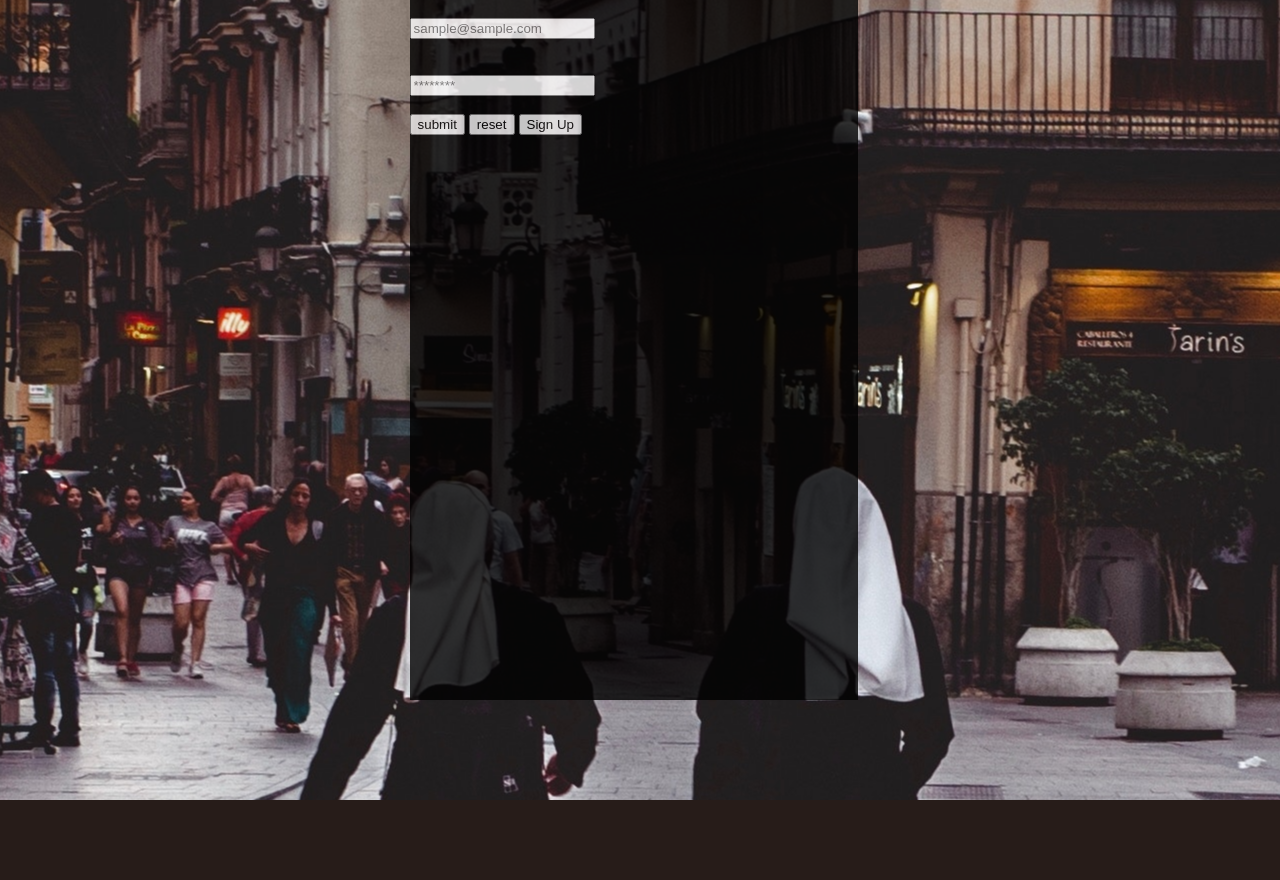
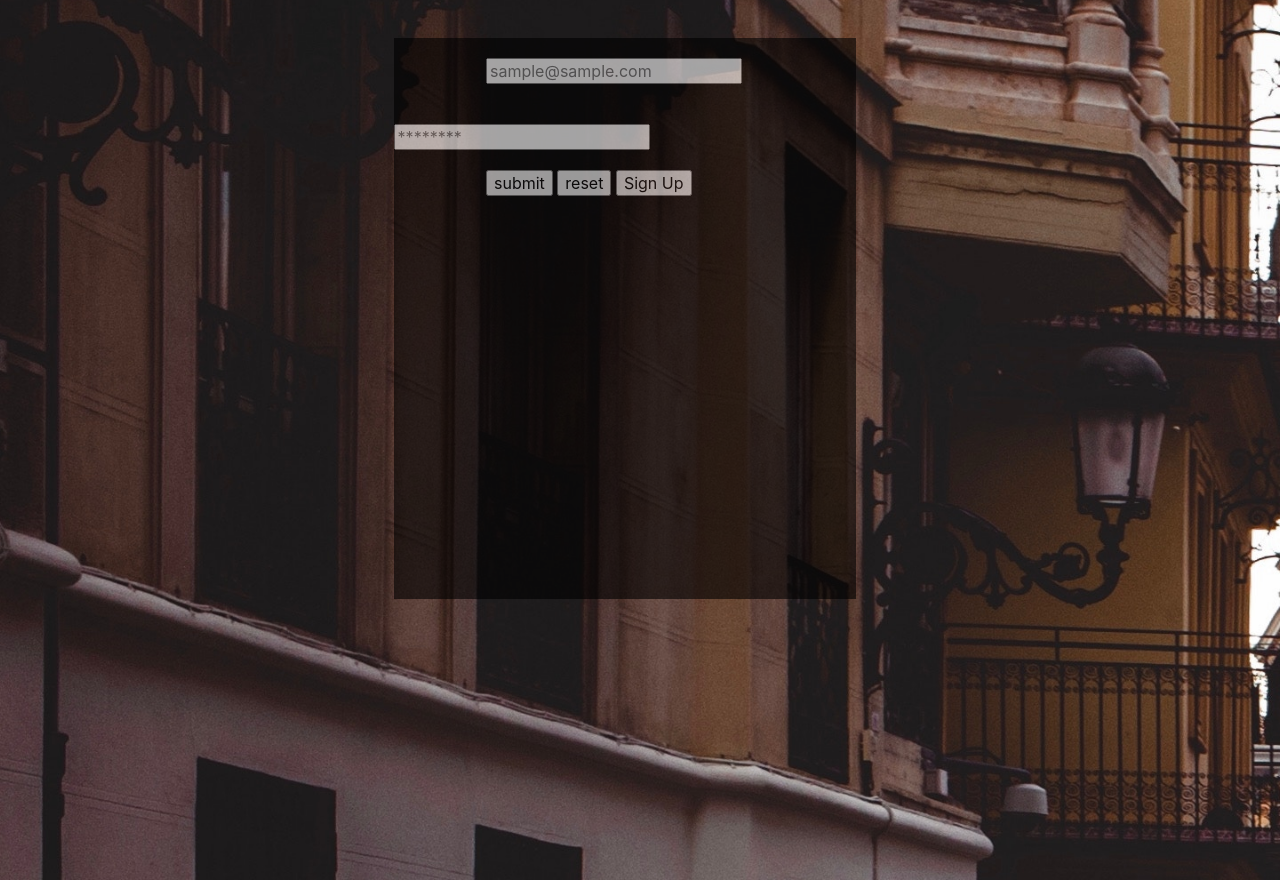
Before and after one commit to Mahisaurus-Rex/Login-System, a PHP site: page / in a window 1280 px wide; the page is wider, and only the part inside the window is pictured. Before the commit the page ends 800 px from the top of that part, so only its background shows below. Run offline with PHP 8.4, Linux system fonts and the light colour scheme.

Commit message:
more files added/updated

```diff
--- a/index.html
+++ b/index.html
@@ -3,19 +3,23 @@
 
     <meta name="viewport" content="width=device-width, initial-scale=1">
     <link rel="stylesheet" type="text/css" href="style.css">
-
+    <link rel="stylesheet" type="text/css" href="css/normalize.css" />
+    <link rel="stylesheet" type="text/css" href="css/demo.css" />
+    <link rel="stylesheet" type="text/css" href="css/component.css" />
     <title>
         Basic Login System
     </title>
+
 </head>
 <body>
-<div class="background"></div>
+<main class="site-wrapper">
+    <div class="content content--fixed">
 <div class="form">
-<form action="handler.php" method="post">
+    <form action="handler.php" method="post">
         <label>
-        Email Address
+            Email Address
         </label>
-            <br>
+        <br>
         <label>
             <input type="email" placeholder="sample@sample.com" required />
         </label>
@@ -25,9 +29,9 @@
             Password
         </label>
         <br>
-        <label>
+
             <input type="password" placeholder="********" required />
-        </label>
+
         <br><br>
 
         <label>
@@ -37,7 +41,39 @@
         </label>
     </form>
 </div>
+    </div>
 
 
-<script scr="script.js"></script>
+    <div class="slide-wrapper">
+    <div class="slide-item">
+        <img src="images/background.jpg" class="slide-item__image">
+    </div>
+</div>
+</main>
+
+<script src="js/demo.js"></script>
+<script src="js/pixi.min.js"></script>
+<script src="js/TweenMax.min.js"></script>
+<script src="js/main.js"></script>
+<script src="js/imagesloaded.pkgd.min.js"></script>
+<script>
+    imagesLoaded(document.body, () => document.body.classList.remove('loading'));
+
+    var spriteImages 	= document.querySelectorAll( '.slide-item__image' );
+    var spriteImagesSrc = [];
+
+    for ( var i = 0; i < spriteImages.length; i++ ) {
+        var img = spriteImages[i];
+        spriteImagesSrc.push( img.getAttribute('src' ) );
+    }
+
+    var initCanvasSlideshow = new CanvasSlideshow({
+        sprites: spriteImagesSrc,
+        displacementImage: 'images/dmaps/2048x2048/clouds.jpg',
+        autoPlay: true,
+        autoPlaySpeed: [10, 3],
+        displaceScale: [200, 70]
+    });
+</script>
+<script src="script.js"></script>
 </body>
--- a/style.css
+++ b/style.css
@@ -1,25 +1,32 @@
-body{
-    margin: 0;
-    background: url("images/background.jpg") no-repeat center;
+.form{
 
+    background: black;
+
+    width: 75%;
+    margin-left: 10%;
+    opacity: 0.6;
+    margin-top: 5%;
+    height: 80%;
 }
-.background{
+.form label{
+    margin-left: 20%;
+}
+.form  textarea{
+}
+    @media (min-width: 700px) /*Middle*/ {
 
-    background-size: auto;
-    min-height: 100%;
-    width: 100%;
-    height: auto;
-}
-.form{
-    background: black;
-    width: 35%;
-    min-height: 700px;
-    margin-left: 32%;
-    opacity: 0.8;
-}
-@media (max-width: 1000px) {
-    .form{
-        width: 55%;
-        margin-left: 22%;
-    }
-}
+        .form{
+        width: 45%;
+        margin-left: 27%;
+            margin-top: 5%;
+            height: 70%;
+        }
+    @media (min-width: 881px) /*Maximum screen*/{
+
+        .form{
+            width: 75%;
+            margin-left: 60%;
+            margin-top: 35%;
+            height: 150%;
+        }
+}}
```
Also changed, not shown: sign-up.html (+32 -0 lines).
